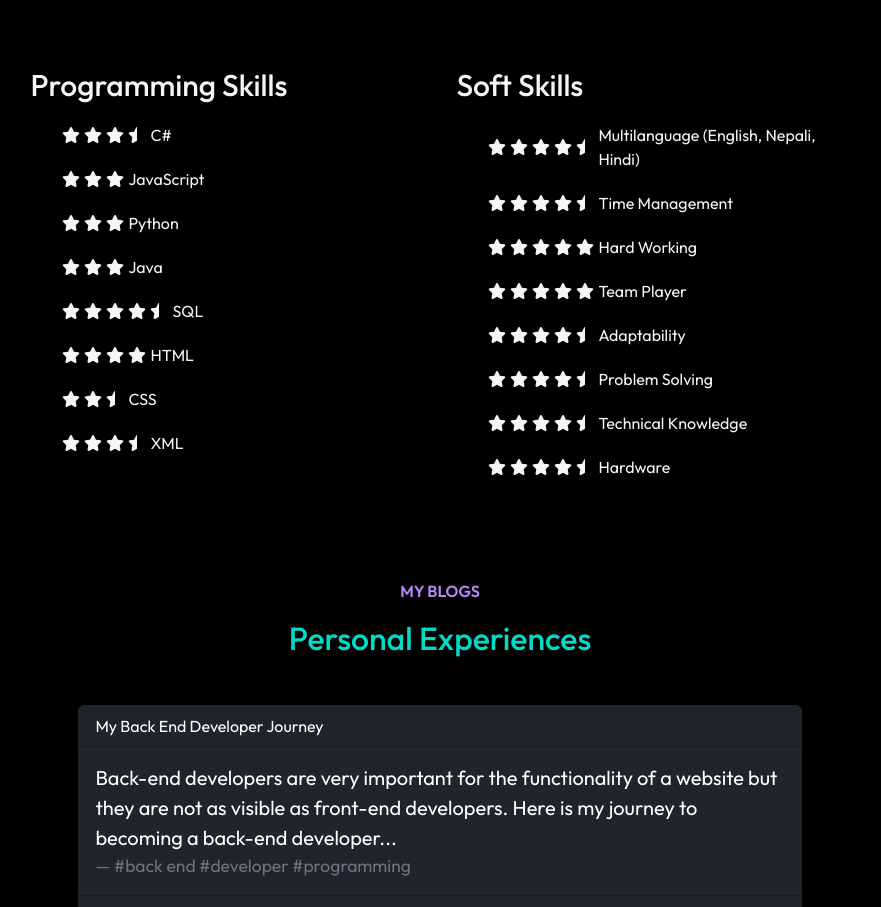
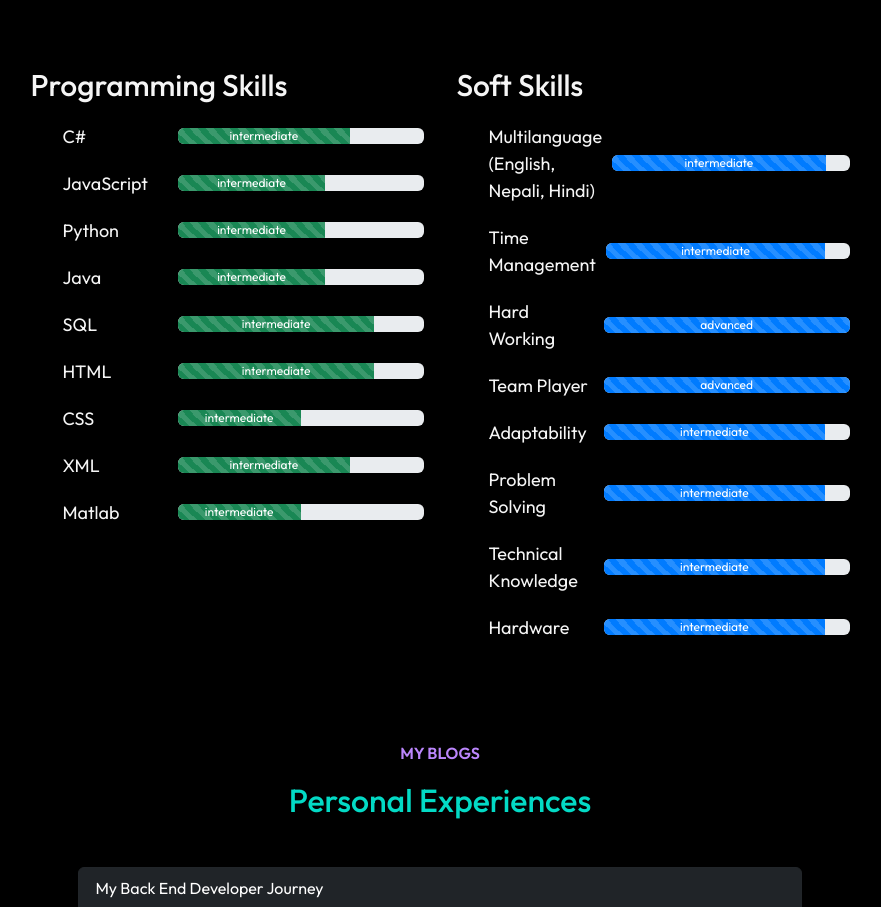
Before and after one commit to bijay1088/CV, a React (Vite) app: page / in a window 1280 px wide. Shown: the part 1860-2767 px from the top of the page, without its empty margins (200-1081 px from the left). Built offline with nearby package versions, Linux system fonts and the light colour scheme.

Commit message:
made some SEO, and added skill progress bar instead of stars

```diff
--- a/index.html
+++ b/index.html
@@ -7,16 +7,35 @@
 
     <meta name="viewport" content="width=device-width, initial-scale=1.0" />
     <meta name="description" content="Bijay's personal portfolio showcasing projects, skills, and experiences with some blogs about life.">
-    <meta name="keywords" content="Bijay, Bijay Baniya, Bijay Portfolio, Developer, Nepal, Developer, Software Engineer, Bijay Nepal, Bijay1088">
+    <meta name="keywords" content="Bijay, Bijay Baniya, Bijay Portfolio, Developer, Nepal, Software Engineer, Bijay Nepal, Bijay1088, Baniya, Developer in Nepal">
     <meta name="author" content="Bijay Baniya">
 
-    <meta property="og:title" content="Bijay's Portfolio" />
-    <meta property="og:description" content="Explore Bijay's personal portfolio showcasing projects, skills, and experiences with some blogs about life." />
-    <meta property="og:image" content="https://bijay1088.com.np/src/assets/perry.png" />
+    <meta property="og:title" content="Bijay Baniya's Portfolio" />
+    <meta property="og:description" content="Explore Bijay Baniya's personal portfolio showcasing projects, skills, and experiences with some blogs about life." />
+    <meta property="og:image" content="https://github.com/bijay1088/CV/blob/master/src/assets/perry.png" />
     <meta property="og:url" content="https://bijay1088.com.np/" />
     <meta property="og:type" content="website" />
 
-    <title>Bijay's Portfolio</title>
+    <title>Bijay Baniya's Portfolio</title>
+
+
+    <script type="application/ld+json">
+      {
+        "@context": "https://schema.org",
+        "@type": "Person",
+        "name": "Bijay Baniya",
+        "url": "https://bijay1088.com.np",
+        "image": "https://github.com/bijay1088/CV/blob/master/src/assets/perry.png",
+        "description": "Bijay Baniya's personal portfolio showcasing projects, skills, and experiences with some blogs about life.",
+        "sameAs": [
+          "https://x.com/bijay1088",
+          "https://www.youtube.com/@bijay1088",
+          "https://www.linkedin.com/in/bijay-baniya-34a67b215/"
+        ]
+      }
+      </script>
+
+
   </head>
   <body>
     <div id="root"></div>
--- a/package.json
+++ b/package.json
@@ -15,10 +15,12 @@
     "@fortawesome/free-solid-svg-icons": "^6.5.2",
     "@fortawesome/react-fontawesome": "^0.2.0",
     "bootstrap": "^5.3.3",
+    "framer-motion": "^11.5.4",
     "react": "^18.2.0",
-    "react-bootstrap": "^2.10.2",
+    "react-bootstrap": "^2.10.4",
     "react-dom": "^18.2.0",
     "react-icons": "^5.2.0",
+    "react-intersection-observer": "^9.13.1",
     "react-scroll": "^1.9.0"
   },
   "devDependencies": {
--- a/src/assets/skills.json
+++ b/src/assets/skills.json
@@ -1,23 +1,24 @@
 {
     "programmingSkills": [
-        { "name": "C#", "rating": 3.5 },
-        { "name": "JavaScript", "rating": 3 },
-        { "name": "Python", "rating": 3 },
-        { "name": "Java", "rating": 3 },
-        { "name": "SQL", "rating": 4.5 },
-        { "name": "HTML", "rating": 4 },
-        { "name": "CSS", "rating": 2.5 },
-        { "name": "XML", "rating": 3.5 }
+        { "name": "C#", "rating": 3.5, "level": "intermediate" },
+        { "name": "JavaScript", "rating": 3,  "level": "intermediate" },
+        { "name": "Python", "rating": 3,  "level": "intermediate"  },
+        { "name": "Java", "rating": 3,  "level": "intermediate"  },
+        { "name": "SQL", "rating": 4,  "level": "intermediate"  },
+        { "name": "HTML", "rating": 4,  "level": "intermediate"  },
+        { "name": "CSS", "rating": 2.5,  "level": "intermediate"  },
+        { "name": "XML", "rating": 3.5,  "level": "intermediate"  },
+        { "name": "Matlab", "rating": 2.5,  "level": "intermediate"  }
     ],
     "softSkills": [
-        { "name": "Multilanguage (English, Nepali, Hindi)", "rating": 4.5 },
-        { "name": "Time Management", "rating": 4.5 },
-        { "name": "Hard Working", "rating": 5 },
-        { "name": "Team Player", "rating": 5 },
-        { "name": "Adaptability", "rating": 4.5 },
-        { "name": "Problem Solving", "rating": 4.5 },
-        { "name": "Technical Knowledge", "rating": 4.5 },
-        { "name": "Hardware", "rating": 4.5 }
+        { "name": "Multilanguage (English, Nepali, Hindi)", "rating": 4.5, "level": "intermediate" },
+        { "name": "Time Management", "rating": 4.5, "level": "intermediate" },
+        { "name": "Hard Working", "rating": 5, "level": "advanced" },
+        { "name": "Team Player", "rating": 5, "level": "advanced" },
+        { "name": "Adaptability", "rating": 4.5, "level": "intermediate" },
+        { "name": "Problem Solving", "rating": 4.5, "level": "intermediate" },
+        { "name": "Technical Knowledge", "rating": 4.5, "level": "intermediate" },
+        { "name": "Hardware", "rating": 4.5, "level": "intermediate" }
     ]
 
 }
--- a/src/components/navbar/Navbar.jsx
+++ b/src/components/navbar/Navbar.jsx
@@ -26,7 +26,6 @@ const Navbar = () => {
 
   return (
     <nav className={`cusContainer ${sticky?'dark-nav':''}`}>
-        {/* <img src={logo} alt="Gandaki Logo"  className='logo'/> */}
         <ul className={menu?'':'hide-burger'}>
             <li><Link to='home' smooth={true} offset={0} duration={100}>Home</Link></li>
             <li><Link to='project' smooth={true} offset={offset} duration={100}>Projects</Link></li>
--- a/src/components/skills/Skill.css
+++ b/src/components/skills/Skill.css
@@ -22,11 +22,42 @@
     color: #f5f5f5;
     list-style: 0.3;
 }
-.skills-list-col ul li{
+.skills-list-col ul li {
     display: flex;
     align-items: center;
     margin: 20px 0;
 }
+
+.skill-item {
+    display: flex;
+    justify-content: space-between;
+    align-items: center;
+    width: 100%;
+}
+
+.skill-name {
+    flex-basis: 30%;
+    font-size: 18px;
+    color: #f5f5f5;
+}
+
+.progress-bar-container {
+    flex-basis: 70%;
+    margin-left: 10px;
+}
+
+.custom-progress-bar {
+    width: 100%;
+    height: 10px; /* Adjust to desired height */
+    background-color: #ccc; /* Unfilled bar color */
+}
+
+.custom-progress-bar .progress-bar {
+    background-color: #007bff; /* Filled bar color, adjust to your needs */
+}
+
+
+
 
 @media screen and (max-width: 768px){
     .skills{
--- a/src/components/skills/Skill.jsx
+++ b/src/components/skills/Skill.jsx
@@ -1,29 +1,83 @@
-import React from 'react'
-import './Skill.css'
+import React, { useState, useEffect, useRef } from 'react';
+import './Skill.css';
 import { FontAwesomeIcon } from '@fortawesome/react-fontawesome';
-import { faStar, faStarHalf } from '@fortawesome/free-solid-svg-icons'
-import skills from '../../assets/skills.json'
+import { faStar, faStarHalf } from '@fortawesome/free-solid-svg-icons';
+import skills from '../../assets/skills.json';
+import ProgressBar from 'react-bootstrap/ProgressBar';
 
 const Skill = () => {
+  const programmingSkills = skills.programmingSkills;
+  const otherSkills = skills.softSkills;
 
-  const programmingSkills = skills.programmingSkills;
+  const [isInView, setIsInView] = useState(false);
 
-  const otherSkills = skills.softSkills;
+  const progressBarRef = useRef([]);
+
+  useEffect(() => {
+    const options = {
+      root: null,
+      rootMargin: '0px',
+      threshold: 0.1,
+    };
+
+    const observer = new IntersectionObserver((entries) => {
+      entries.forEach((entry) => {
+        if (entry.isIntersecting) {
+          setIsInView(true);
+          observer.unobserve(entry.target);
+        }
+      });
+    }, options);
+
+    progressBarRef.current.forEach((ref) => {
+      if (ref) observer.observe(ref);
+    });
+
+    return () => observer.disconnect();
+  }, []);
+
+  const skillRating = (rating) => {
+    const [progress, setProgress] = useState(0);
+
+    useEffect(() => {
+      if (!isInView) return;
+
+      const increaseProgress = setInterval(() => {
+        setProgress((prev) => {
+          if (prev >= rating * 20) {
+            clearInterval(increaseProgress);
+            return rating * 20;
+          }
+          return prev + 1;
+        });
+      }, 15);
+
+      return () => clearInterval(increaseProgress);
+    }, [rating, isInView]);
+
+    return progress;
+  };
 
   return (
     <div>
       <div className='skills cusContainer'>
         <div className="skills-list-col">
           <h3> Programming Skills </h3>
-          {/* <p></p> */}
           <ul>
             {programmingSkills.map((skill, idx) => (
               <li key={idx}>
-                {[...Array(Math.floor(skill.rating))].map((_, idx) => (
-                  <FontAwesomeIcon key={idx} icon={faStar} className='me-1' />
-                ))}
-                {skill.rating % 1 !== 0 && <FontAwesomeIcon icon={faStarHalf} className='me-1' />}
-                {skill.name}
+                <div className="skill-item">
+                  <span className="skill-name">{skill.name}</span>
+                  <div className="progress-bar-container" ref={(el) => (progressBarRef.current[idx] = el)}>
+                    <ProgressBar
+                      className='custom-progress-bar'
+                      label={skill.level}
+                      animated
+                      now={skillRating(skill.rating)}
+                      variant='success'
+                    />
+                  </div>
+                </div>
               </li>
             ))}
           </ul>
@@ -32,21 +86,26 @@ const Skill = () => {
         <div className="skills-list-col">
           <h3> Soft Skills </h3>
           <ul>
-          {otherSkills.map((skill, idx) => (
+            {otherSkills.map((skill, idx) => (
               <li key={idx}>
-                {[...Array(Math.floor(skill.rating))].map((_, idx) => (
-                  <FontAwesomeIcon key={idx} icon={faStar} className='me-1' />
-                ))}
-                {skill.rating % 1 !== 0 && <FontAwesomeIcon icon={faStarHalf} className='me-1' />}
-                {skill.name}
+                <div className="skill-item">
+                  <span className="skill-name">{skill.name}</span>
+                  <div className="progress-bar-container" ref={(el) => (progressBarRef.current[programmingSkills.length + idx] = el)}>
+                    <ProgressBar
+                      className='custom-progress-bar'
+                      label={skill.level}
+                      animated
+                      now={skillRating(skill.rating)}
+                    />
+                  </div>
+                </div>
               </li>
             ))}
           </ul>
         </div>
       </div>
-
     </div>
-  )
+  );
 }
 
-export default Skill
+export default Skill;
--- a/src/index.css
+++ b/src/index.css
@@ -34,6 +34,9 @@ a{
   outline: 0;
 }
 
+
+
+
 /*for responsive*/
 @media (max-width: 1000px){
   .cusContainer{
```
Also changed, not shown: src/App.jsx (+0 -21 lines), 3 other files (tests, documents, lock files or other folders).
